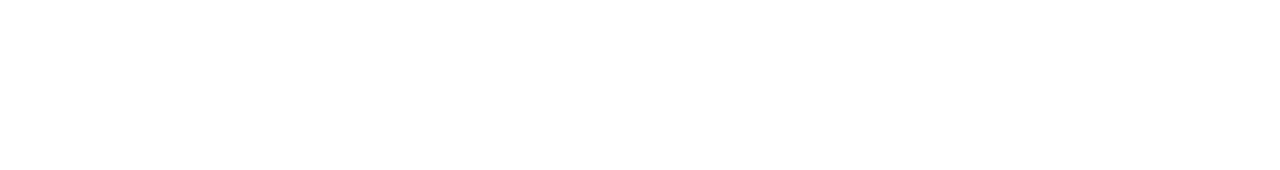
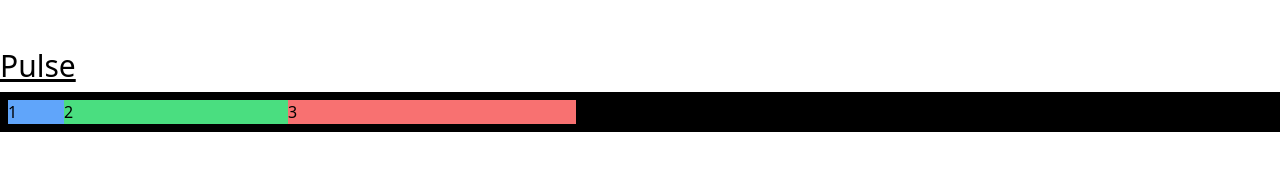
Before and after one commit to dusndjnks/tailwindcssassignment, a plain HTML site: page 10. Flexbox/index.html in a window 1280 px wide. Drawn offline with nearby package versions, Linux system fonts and the light colour scheme.

Commit message:
modified

```diff
--- a/10. Flexbox/index.html
+++ b/10. Flexbox/index.html
@@ -10,6 +10,13 @@
   <body>
     <!-- https://tailwindcss.com/docs/flex -->
 
+    <h1 class="text-3xl underline py-2 mt-10">Pulse</h1>
+    <div class="flex bg-black p-2">
+      <div class=" bg-blue-400  w-14 ">1</div>
+      <div class=" bg-green-400 flex-initial w-56 ">2</div>
+      <div class=" bg-red-400 flex-initial w-72">3</div>
+    </div>
+
     <!-- https://tailwindcss.com/docs/flex-direction#column -->
 
     <!-- https://tailwindcss.com/docs/justify-items -->
```
